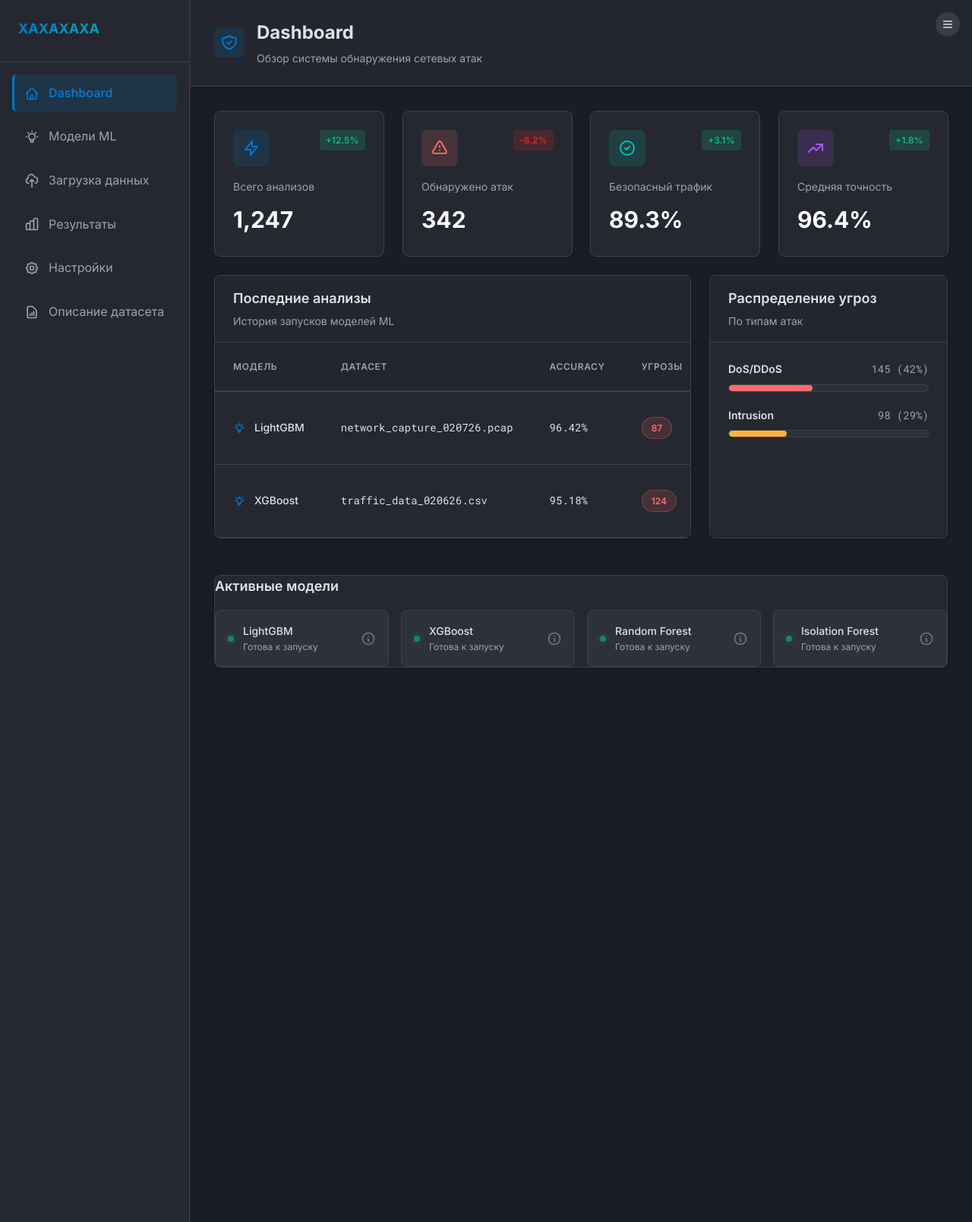
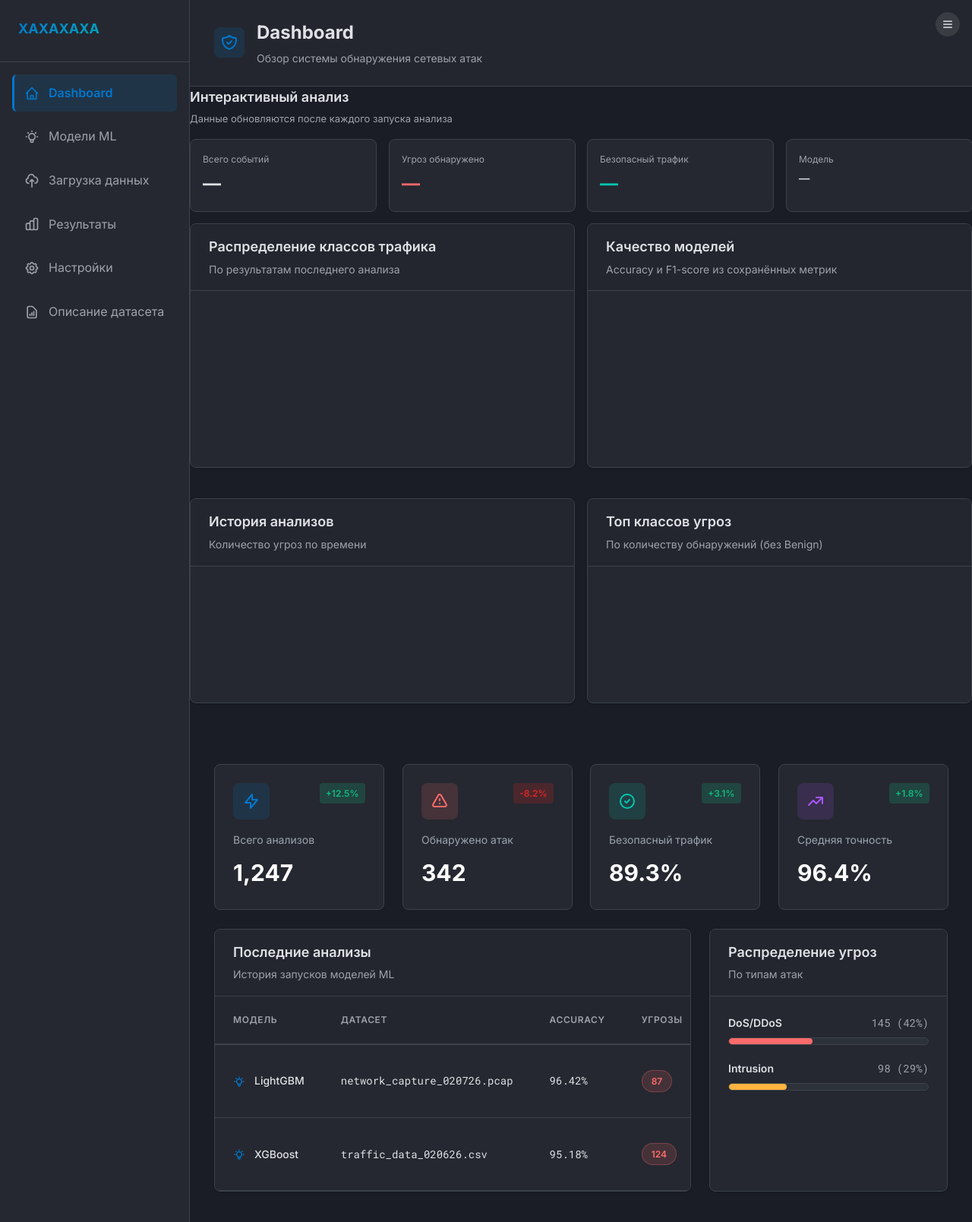
Before and after one commit to alyas10/Web, a Flask app: page / in a window 1280 px wide. Shown: the top 1609 px of the page at 76% size. Run offline with Flask 3, Linux system fonts and the light colour scheme; a map, chart or similar area stays blank.

Commit message:
Enhance dashboard with interactive charts and summaries
Added interactive dashboards with Chart.js integration and summary statistics.

```diff
--- a/templates/dashboard.html
+++ b/templates/dashboard.html
@@ -1,7 +1,10 @@
 {% extends "base.html" %}
 
 {% block title %}Dashboard - ML Network Security{% endblock %}
-
+{% block extra_css %}
+<!-- Chart.js для интерактивных графиков -->
+<script src="https://cdn.jsdelivr.net/npm/chart.js@4.4.0/dist/chart.umd.min.js"></script>
+{% endblock %}
 {% block content %}
 <div class="page-container">
     <div class="page-header">
@@ -17,6 +20,111 @@
             </div>
         </div>
     </div>
+
+    <!-- ═══ INTERACTIVE DASHBOARDS ═══ -->
+    <div id="interactiveDashboards" style="margin-bottom:1.5rem;">
+
+        <!-- Шапка секции + демо-баннер -->
+        <div style="display:flex;align-items:center;justify-content:space-between;margin-bottom:1rem;">
+            <div>
+                <h3 class="card-title" style="margin:0;">Интерактивный анализ</h3>
+                <p style="font-size:0.8125rem;color:var(--es-text-secondary);margin-top:0.2rem;">
+                    Данные обновляются после каждого запуска анализа
+                </p>
+            </div>
+            <div id="demoBadge" style="display:none;padding:0.25rem 0.75rem;border-radius:9999px;
+                 background:rgba(234,179,8,0.12);color:#b45309;font-size:0.75rem;font-weight:600;">
+                Демо-данные
+            </div>
+        </div>
+
+        <!-- Мини-сводка (4 плашки) -->
+        <div style="display:grid;grid-template-columns:repeat(4,1fr);gap:1rem;margin-bottom:1rem;"
+             id="dashSummaryGrid">
+            <div class="stat-card" style="padding:1rem;">
+                <p style="font-size:0.75rem;color:var(--es-text-secondary);margin-bottom:0.25rem;">
+                    Всего событий</p>
+                <p style="font-size:1.5rem;font-weight:700;color:var(--es-text-primary);"
+                   id="ds-total">—</p>
+            </div>
+            <div class="stat-card" style="padding:1rem;">
+                <p style="font-size:0.75rem;color:var(--es-text-secondary);margin-bottom:0.25rem;">
+                    Угроз обнаружено</p>
+                <p style="font-size:1.5rem;font-weight:700;color:var(--es-danger,#dc2626);"
+                   id="ds-threats">—</p>
+            </div>
+            <div class="stat-card" style="padding:1rem;">
+                <p style="font-size:0.75rem;color:var(--es-text-secondary);margin-bottom:0.25rem;">
+                    Безопасный трафик</p>
+                <p style="font-size:1.5rem;font-weight:700;color:var(--es-success,#059669);"
+                   id="ds-safe">—</p>
+            </div>
+            <div class="stat-card" style="padding:1rem;">
+                <p style="font-size:0.75rem;color:var(--es-text-secondary);margin-bottom:0.25rem;">
+                    Модель</p>
+                <p style="font-size:0.9rem;font-weight:600;color:var(--es-text-primary);
+                   white-space:nowrap;overflow:hidden;text-overflow:ellipsis;"
+                   id="ds-model">—</p>
+            </div>
+        </div>
+
+        <!-- Строка: donut + bar моделей -->
+        <div style="display:grid;grid-template-columns:1fr 1fr;gap:1rem;margin-bottom:1rem;">
+
+            <!-- Donut: распределение классов -->
+            <div class="card" style="padding:0;overflow:hidden;">
+                <div class="card-header">
+                    <h3 class="card-title">Распределение классов трафика</h3>
+                    <p class="card-subtitle" id="donutSubtitle">По результатам последнего анализа</p>
+                </div>
+                <div style="padding:1rem;display:flex;align-items:center;gap:1rem;">
+                    <canvas id="chartDonut" width="200" height="200"
+                            style="flex:0 0 200px;max-width:200px;"></canvas>
+                    <div id="donutLegend"
+                         style="flex:1;display:flex;flex-direction:column;gap:0.4rem;
+                                max-height:200px;overflow-y:auto;"></div>
+                </div>
+            </div>
+
+            <!-- Bar: accuracy/F1 по моделям -->
+            <div class="card" style="padding:0;overflow:hidden;">
+                <div class="card-header">
+                    <h3 class="card-title">Качество моделей</h3>
+                    <p class="card-subtitle">Accuracy и F1-score из сохранённых метрик</p>
+                </div>
+                <div style="padding:1rem;">
+                    <canvas id="chartModels" height="160"></canvas>
+                </div>
+            </div>
+        </div>
+
+        <!-- Строка: история угроз + топ угроз -->
+        <div style="display:grid;grid-template-columns:1fr 1fr;gap:1rem;">
+
+            <!-- Line: история запусков -->
+            <div class="card" style="padding:0;overflow:hidden;">
+                <div class="card-header">
+                    <h3 class="card-title">История анализов</h3>
+                    <p class="card-subtitle">Количество угроз по времени</p>
+                </div>
+                <div style="padding:1rem;">
+                    <canvas id="chartHistory" height="140"></canvas>
+                </div>
+            </div>
+
+            <!-- Horizontal bar: топ-классов угроз -->
+            <div class="card" style="padding:0;overflow:hidden;">
+                <div class="card-header">
+                    <h3 class="card-title">Топ классов угроз</h3>
+                    <p class="card-subtitle">По количеству обнаружений (без Benign)</p>
+                </div>
+                <div style="padding:1rem;">
+                    <canvas id="chartTopThreats" height="140"></canvas>
+                </div>
+            </div>
+        </div>
+    </div>
+    <!-- ═══ END INTERACTIVE DASHBOARDS ═══ -->
 
     <div class="page-content">
         <!-- Stats Grid -->
@@ -140,4 +248,6 @@
         </div>
     </div>
 </div>
+<!-- Подключение скрипта интерактивных дашбордов -->
+<script src="{{ url_for('static', filename='js/dashboard_charts.js') }}"></script>
 {% endblock %}
```
